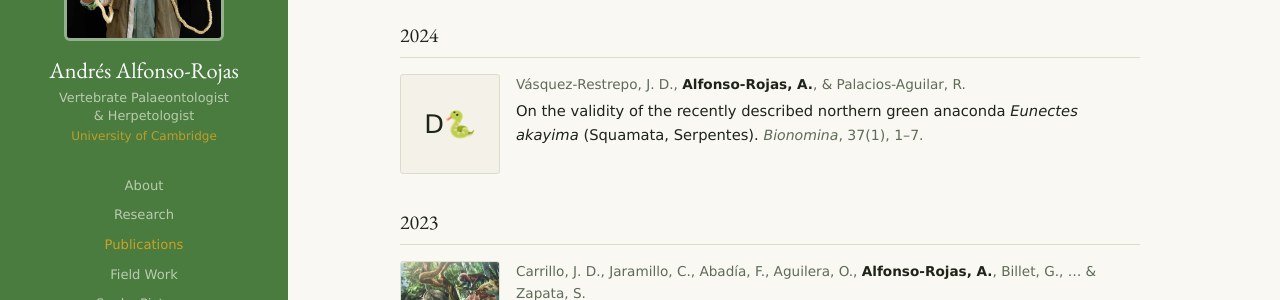
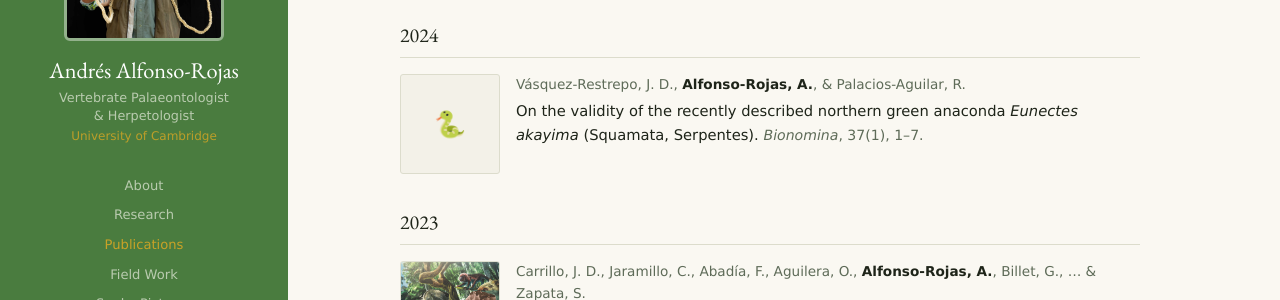
Before and after one commit to palaeophidia/palaeophidia.github.io, a Jekyll site: the page built from publications/index.md, in a window 1280 px wide and 900 px high, scrolled down 403 px. Shown: the part 151-451 px from the top of the window. Built offline with Jekyll 4.4.1, drawn with Linux system fonts in a browser that asks for light colours.

Commit message:
image paper eunectes

```diff
--- a/publications/index.md
+++ b/publications/index.md
@@ -33,7 +33,7 @@ title: Publications
 <p class="pub-year">2024</p>
 
 <div class="pub-item">
-  <div class="pub-thumb-placeholder" title="Add image: public/img/pubs/vasquez2024.jpg">D🐍</div>
+  <div class="pub-thumb-placeholder" title="Add image: public/img/pubs/vasquez2024.jpg">🐍</div>
   <div class="pub-body">
     <p class="pub-authors">Vásquez-Restrepo, J. D., <strong>Alfonso-Rojas, A.</strong>, &amp; Palacios-Aguilar, R.</p>
     <p><span class="pub-title"><a href="https://doi.org/10.11646/bionomina.37.1.1" target="_blank">On the validity of the recently described northern green anaconda <em>Eunectes akayima</em> (Squamata, Serpentes).</a></span> <span class="pub-journal"><em>Bionomina</em>, 37(1), 1–7.</span></p>
```
